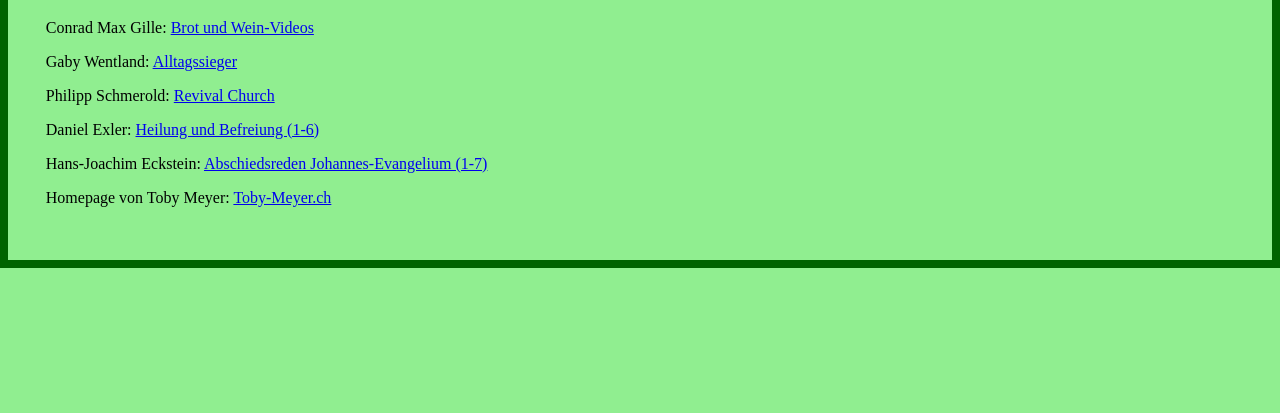
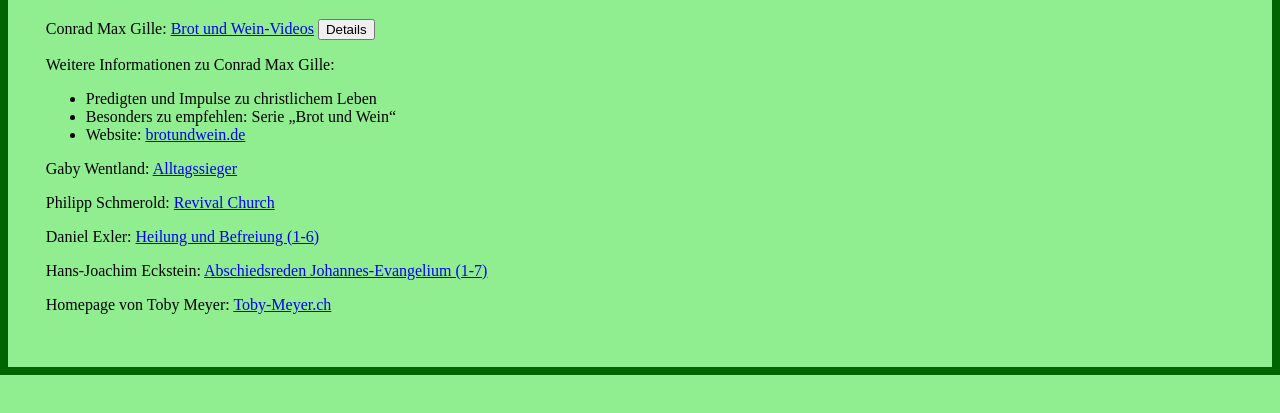
Before and after one commit to RomediPitsch2/Home, a plain HTML site: page index.html in a window 1280 px wide. Shown: the part 107-520 px from the top of the page. Drawn offline with Linux system fonts and the light colour scheme.

Commit message:
Update index.html

```diff
--- a/index.html
+++ b/index.html
@@ -11,13 +11,38 @@
         box-sizing: border-box;           /* Rahmen und Padding werden korrekt berechnet */
       }
     </style>
+    <script>
+      function toggleDetails() {
+        var details = document.getElementById('conrad-details');
+        var btn = document.getElementById('details-btn');
+        if (details.style.display === 'none' || details.style.display === '') {
+          details.style.display = 'block';
+          btn.textContent = 'Details ausblenden';
+        } else {
+          details.style.display = 'none';
+          btn.textContent = 'Details';
+        }
+      }
+    </script>
   </head>
   <body>
     <h1>Schatzkiste (empfehlenswerte Internetseiten):</h1>
     <p> </p>
     <p> </p>
     <p> </p>
-    <p>Conrad Max Gille: <a href="https://www.youtube.com/@Brotundwein">Brot und Wein-Videos</a></p>
+    <p>
+      Conrad Max Gille:
+      <a href="https://www.youtube.com/@Brotundwein">Brot und Wein-Videos</a>
+      <button id="details-btn" onclick="toggleDetails()">Details</button>
+    </p>
+    <div id="conrad-details" class="details-content">
+      <p>Weitere Informationen zu Conrad Max Gille:</p>
+      <ul>
+        <li>Predigten und Impulse zu christlichem Leben</li>
+        <li>Besonders zu empfehlen: Serie „Brot und Wein“</li>
+        <li>Website: <a href="https://brotundwein.de" target="_blank">brotundwein.de</a></li>
+      </ul>
+    </div>
     <p>Gaby Wentland: <a href="https://www.youtube.com/@Alltagssieger">Alltagssieger</a></p>
     <p>Philipp Schmerold: <a href="https://www.youtube.com/@revivalchurches">Revival Church</a></p>
     <p>Daniel Exler: <a href="https://www.youtube.com/watch?v=jVAMtc6Bk8U&t=9s">Heilung und Befreiung (1-6)</a></p>
```
